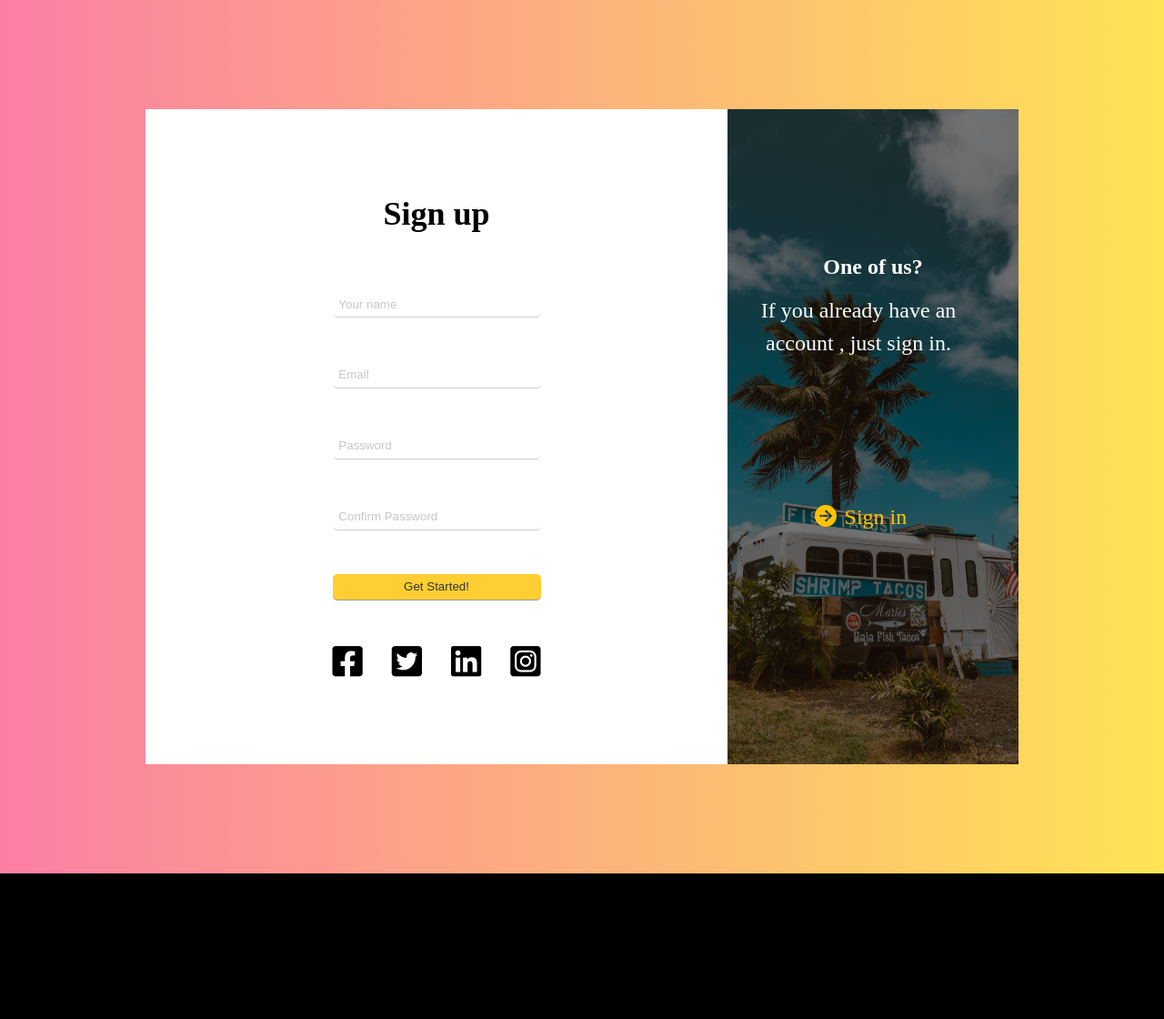
After one commit to JB-Cezar/Final-Project-PHP, a PHP site: page /signUp.html in a window 1280 px wide. The commit adds this page. Shown: the whole page at 91% size. Run offline with PHP 8.4, Linux system fonts and the light colour scheme; some libraries are stand-ins or nearby versions.

Commit message:
added signIn Up page

```diff
--- a/css/style.css
+++ b/css/style.css
@@ -5,13 +5,6 @@
 
 html {
   scroll-behavior: smooth;
-}
-
-body {
-  display: flex;
-  flex-direction: column;
-  align-items: center;
-  justify-content: center;
 }
 
 p {
@@ -180,4 +173,190 @@ li {
   .truck-info h2 {
     padding-bottom: 2vh;
   }
+}
+@media (min-width: 300px) {
+  .sign-main {
+    height: 90vh;
+    display: flex;
+    flex-direction: column;
+    background-image: url(/img/sign-img/sign-01.jpg);
+    background-position: center;
+    background-repeat: no-repeat;
+    background-size: cover;
+  }
+  .sign-main > section {
+    display: flex;
+    flex-direction: column;
+    row-gap: 7vh;
+    align-items: center;
+    justify-content: center;
+    width: 100%;
+    height: 100%;
+    background-color: rgba(0, 0, 0, 0.5);
+  }
+  .sign-main h2 {
+    color: white;
+    padding-bottom: 5vh;
+    text-align: center;
+  }
+  .sign-main .sign-left,
+  .sign-main .signIn-right {
+    width: 60%;
+  }
+  .sign-main form {
+    display: flex;
+    flex-direction: column;
+    row-gap: 3vh;
+  }
+  .sign-main input {
+    padding: 3%;
+    border: none;
+    border-radius: 5px;
+    opacity: 0.4;
+  }
+  .sign-main [type=submit] {
+    background-color: #FFC300;
+    opacity: 0.8;
+  }
+  .sign-main ul {
+    display: flex;
+    align-items: center;
+    justify-content: center;
+    -moz-column-gap: 2vh;
+         column-gap: 2vh;
+  }
+  .sign-main i {
+    font-size: 30px;
+    color: white;
+  }
+  .sign-main h3, .sign-main p {
+    color: white;
+  }
+  .sign-main h3 {
+    text-align: center;
+  }
+  .sign-main aside {
+    display: flex;
+    justify-content: center;
+  }
+  .sign-main a {
+    cursor: pointer;
+    width: 40%;
+    color: #FFC300;
+  }
+  .sign-main article {
+    padding-bottom: 2vh;
+  }
+  .sign-main .signIn-right i,
+  .sign-main .signUp-right i {
+    font-size: 18px;
+    padding-right: 2%;
+    color: #FFC300;
+  }
+  footer {
+    height: 20vh;
+    background-color: black;
+  }
+}
+@media (min-width: 700px) {
+  .sign-main {
+    height: 110vh;
+  }
+  .sign-main h2 {
+    font-size: 36px;
+  }
+  .sign-main ul {
+    -moz-column-gap: 4vh;
+         column-gap: 4vh;
+  }
+  .sign-main i {
+    font-size: 38px;
+  }
+  .sign-main i:hover {
+    transition: 0.6s;
+    color: #FFC300;
+  }
+  .sign-main h3, .sign-main p {
+    font-size: 24px;
+  }
+  .sign-main a {
+    font-size: 24px;
+  }
+  .sign-main .signIn-right i,
+  .sign-main .signUp-right i {
+    font-size: 24px;
+  }
+  .sign-main [type=submit]:hover {
+    cursor: pointer;
+    transition: 0.6s;
+    background-color: #ECECEC;
+  }
+}
+@media (min-width: 1000px) {
+  .sign-main {
+    height: 120vh;
+    background-image: linear-gradient(to right, #fa709a 0%, #fee140 100%);
+  }
+  .sign-main > section {
+    padding: 10vh 0;
+    flex-direction: row;
+    background-color: rgba(250, 250, 250, 0.1);
+  }
+  .sign-main i, .sign-main h2, .sign-main h3 {
+    color: black;
+  }
+  .sign-main .sign-left {
+    width: 50%;
+    height: 90%;
+    background-color: white;
+    display: flex;
+    flex-direction: column;
+    row-gap: 3vh;
+    align-items: center;
+    justify-content: center;
+  }
+  .sign-main form {
+    row-gap: 6vh;
+  }
+  .sign-main input {
+    padding: 3%;
+    border-bottom: 1px solid gray;
+  }
+  .sign-main .signIn-right {
+    width: 25%;
+    height: 90%;
+    background-image: url(/img/sign-img/sign-02.jpg);
+    background-position: center;
+    background-size: cover;
+    background-repeat: no-repeat;
+  }
+  .sign-main .signUp-right {
+    width: 25%;
+    height: 90%;
+    background-image: url(/img/sign-img/sign-01.jpg);
+    background-position: center;
+    background-size: cover;
+    background-repeat: no-repeat;
+  }
+  .sign-main .signIn-right > section,
+  .sign-main .signUp-right > section {
+    width: 100%;
+    height: 100%;
+    background-color: rgba(0, 0, 0, 0.5);
+    display: flex;
+    flex-direction: column;
+    row-gap: 5vh;
+  }
+  .sign-main article {
+    padding-top: 20vh;
+  }
+  .sign-main h3 {
+    color: white;
+    padding-bottom: 2vh;
+  }
+  .sign-main p {
+    text-align: center;
+    width: 90%;
+    padding-bottom: 13vh;
+  }
 }/*# sourceMappingURL=style.css.map */
--- a/scss/_normalize.scss
+++ b/scss/_normalize.scss
@@ -6,11 +6,11 @@
 html{
   scroll-behavior: smooth;
 }
-body{
-  // background-color: $background;
-  @include flex-column;
-  @include flex-center;
-}
+// body{
+//   // background-color: $background;
+//   @include flex-column;
+//   @include flex-center;
+// }
 p{
   line-height: 1.5;
 }
--- a/scss/divices/_desktop.scss
+++ b/scss/divices/_desktop.scss
@@ -1 +1,2 @@
 @import "./truck/tDesktop";
+@import "./signIn&Up/signDesktop";
--- a/scss/divices/_mobile.scss
+++ b/scss/divices/_mobile.scss
@@ -1,2 +1,3 @@
 @import "./calendar/mobile";
 @import "./truck/tMobile";
+@import "./signIn&Up/signMobile";
--- a/scss/divices/_tablet.scss
+++ b/scss/divices/_tablet.scss
@@ -1 +1,2 @@
 @import "./truck/tTablet";
+@import "./signIn&Up/signTablet";
--- /dev/null
+++ b/scss/divices/signIn&Up/_signDesktop.scss
@@ -0,0 +1,74 @@
+@media(min-width: $desktopScreen){
+
+    .sign-main{
+        height: 120vh;
+        background-image: linear-gradient(to right, #fa709a 0%, #fee140 100%);
+        // background-color: ;
+        >section{
+            padding: 10vh 0;
+            flex-direction: row;
+            background-color: rgba(250,250,250,.1);
+        }
+        //
+        i,h2,h3{
+            color: black;
+        }
+        .sign-left{
+            width: 50%;
+            height: 90%;
+            background-color: white;
+            @include columnRow(3vh);
+            @include flex-center;
+        }
+        form{
+            row-gap: 6vh;
+        }
+        input{
+            padding: 3%;
+            border-bottom: 1px solid gray;
+        }
+        .signIn-right{
+            width: 25%;
+            height: 90%;
+            background-image: url(/img/sign-img/sign-02.jpg);
+            background-position: center;
+            background-size: cover;
+            background-repeat: no-repeat;
+            // @include columnRow(5vh);
+            // @include flex-center;
+        }
+        .signUp-right{
+            width: 25%;
+            height: 90%;
+            background-image: url(/img/sign-img/sign-01.jpg);
+            background-position: center;
+            background-size: cover;
+            background-repeat: no-repeat;
+            // @include columnRow(5vh);
+            // @include flex-center;
+        }
+        .signIn-right,
+        .signUp-right{
+            >section{
+                width: 100%;
+                height: 100%;
+                background-color: rgba(0,0,0,.5);
+                @include columnRow(5vh);
+                // @include flex-center;
+            }
+        }
+        article{
+            padding-top:20vh;
+        }
+        h3{
+            color: white;
+            padding-bottom: 2vh;
+        }
+        p{
+            text-align: center;
+            width: 90%;
+            padding-bottom: 13vh;
+        }
+
+    }
+}
--- /dev/null
+++ b/scss/divices/signIn&Up/_signMobile.scss
@@ -0,0 +1,81 @@
+@media(min-width: $mobileScreen){
+
+    .sign-main{
+        height: 90vh;
+        @include flex-column;
+        background-image: url(/img/sign-img/sign-01.jpg);
+        background-position: center;
+        background-repeat: no-repeat;
+        background-size: cover;
+        // @include flex-center;
+        >section{
+            @include columnRow(7vh);
+            @include flex-center;
+            width: 100%;
+            height: 100%;
+            background-color: rgba(0,0,0,0.5);
+        }
+        h2{
+            color:white;
+            padding-bottom: 5vh;
+            text-align: center;
+        }
+        .sign-left,
+        .signIn-right{
+            width: 60%;
+        }
+        form{
+            @include columnRow(3vh);
+        }
+        input{
+            padding:3%;
+            border: none;
+            border-radius: 5px;
+            opacity: 0.4;
+        }
+        [type=submit]{
+            background-color: $box2;
+            opacity: 0.8;
+        }
+        ul{
+            display: flex;
+            @include flex-center;
+            column-gap: 2vh;
+        }
+        i{
+            font-size: 30px;
+            color: white;
+        }
+        h3,p{
+            color: white;
+        }
+        h3{
+            text-align: center;
+        }
+        aside{
+            display: flex;
+            justify-content: center;
+        }
+        a{
+            cursor: pointer;
+            width: 40%;
+            color: $box2
+        }
+        article{
+            padding-bottom: 2vh;
+        }
+        .signIn-right,
+        .signUp-right{
+            i{
+                font-size: 18px;
+                padding-right: 2%;
+                color: $box2;
+            }
+        }
+
+    }
+    footer{
+        height: 20vh;
+        background-color: black;
+    }
+    }
--- /dev/null
+++ b/scss/divices/signIn&Up/_signTablet.scss
@@ -0,0 +1,40 @@
+@media(min-width: $tabletScreen){
+
+    .sign-main{
+        height: 110vh;
+        h2{
+            font-size: 36px;
+        }
+        ul{
+            column-gap: 4vh;
+        }
+        i{
+            font-size: 38px;
+            &:hover{
+                transition: .6s;
+                color: $box2;
+
+            }
+        }
+        h3,p{
+            font-size: 24px;
+        }
+        a{
+            font-size: 24px;
+        }
+        .signIn-right,
+        .signUp-right{
+        i{
+            font-size: 24px;
+        }
+    }
+    [type=submit]{
+        &:hover{
+            cursor: pointer;
+            transition: .6s;
+            background-color: $box;
+
+        }
+    }
+    }
+}
--- /dev/null
+++ b/signUp.html
@@ -0,0 +1,67 @@
+<!DOCTYPE html>
+<html lang="en">
+<head>
+    <meta charset="UTF-8">
+    <meta http-equiv="X-UA-Compatible" content="IE=edge">
+    <meta name="viewport" content="width=device-width, initial-scale=1.0">
+    <title>Sign Up</title>
+    <link rel="stylesheet" href="https://cdnjs.cloudflare.com/ajax/libs/font-awesome/6.3.0/css/all.min.css"><!--font-awesome-->
+    <link rel="stylesheet" href="/css/style.css">
+</head>
+<body>
+
+    <header></header>
+
+    <main class="sign-main">
+        <section>
+            <!--sign left start-->
+            <section class="sign-left">
+                <h2>Sign up</h2>
+                <form action="">
+                    <input type="text" name="name" id="name" required placeholder="Your name">
+                    <input type="email" name="email" id="email" required placeholder="Email">
+                    <input type="password" name="password" id="password" required placeholder="Password">
+                    <input type="password" name="confirm-password" id="confirm-password" placeholder="Confirm Password">
+                    <input type="submit" value="Get Started!">
+                    <ul>
+                        <li>
+                            <i class="fa-brands fa-square-facebook"></i>
+                        </li>
+                        <li>
+                            <i class="fa-brands fa-square-twitter"></i>
+                        </li>
+                        <li>
+                            <i class="fa-brands fa-linkedin"></i>
+                        </li>
+                        <li>
+                            <i class="fa-brands fa-square-instagram"></i>
+                        </li>
+                    </ul>
+                </form>
+            </section>
+            <!--sign left end-->
+            <!--sign right start-->
+            <section class="signUp-right">
+                <section>
+                    <article>
+                        <h3>One of us?</h3>
+                        <p>
+                            If you already have an account , just sign in.
+                        </p>
+                    </article>
+                    <aside>
+                        <a href="signIn.html">
+                            <i class="fa-solid fa-circle-arrow-right"></i>
+                            Sign in</a>
+                    </aside>
+                </section>
+            </section>
+            <!--sign right end-->
+        </section>
+    </main>
+    <footer></footer>
+
+</body>
+</html>
+<!-- <i class="fa-sharp fa-solid fa-arrow-turn-down-right"></i> -->
+<!-- <i class="fa-solid fa-truck-fast"></i> -->
--- a/style.css
+++ b/style.css
@@ -6,9 +6,9 @@
     font-family: Nunito,"sans-serif";
 }
 
-body{
+/* body{
     height: 500vh;
-}
+} */
 
 video{
     position: absolute;
```
Also changed, not shown: signIn.html (added, +63 -0 lines), css/style.min.css, img/sign-img/sign-01.jpg (added), img/sign-img/sign-02.jpg (added), 3 other files.
